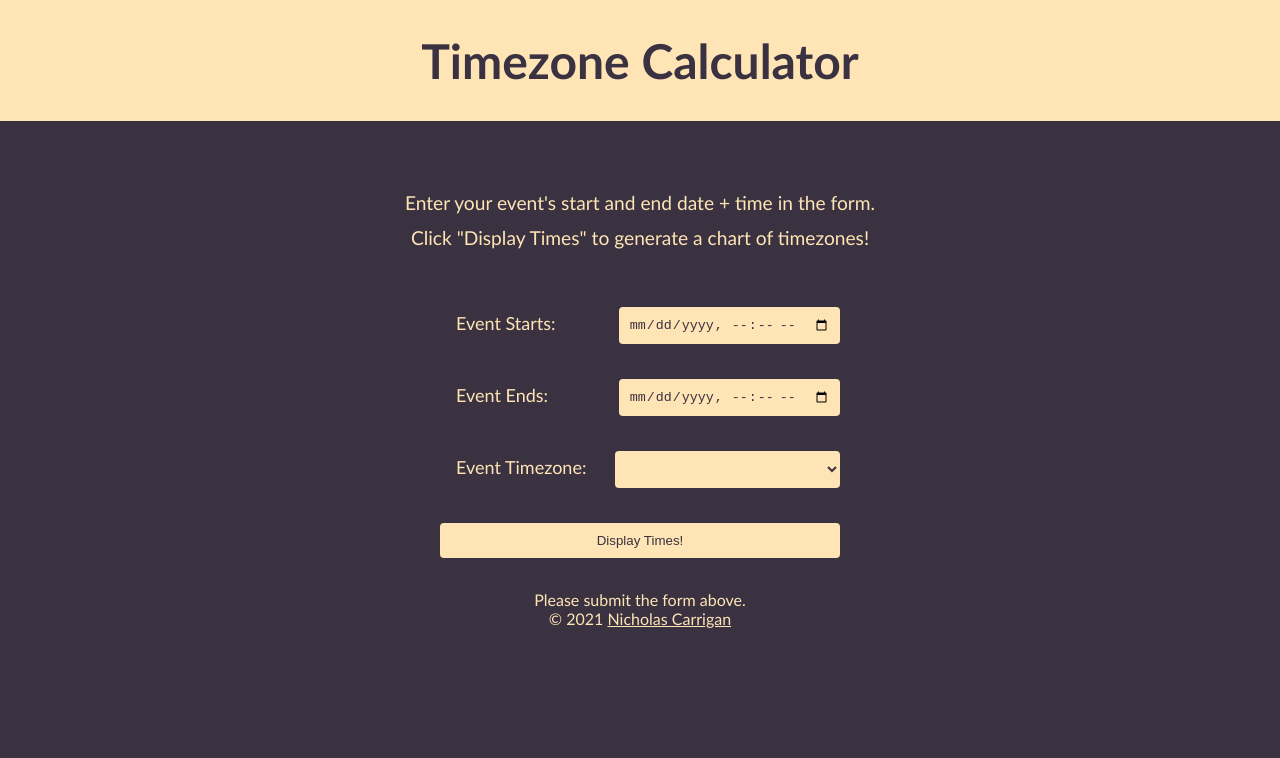
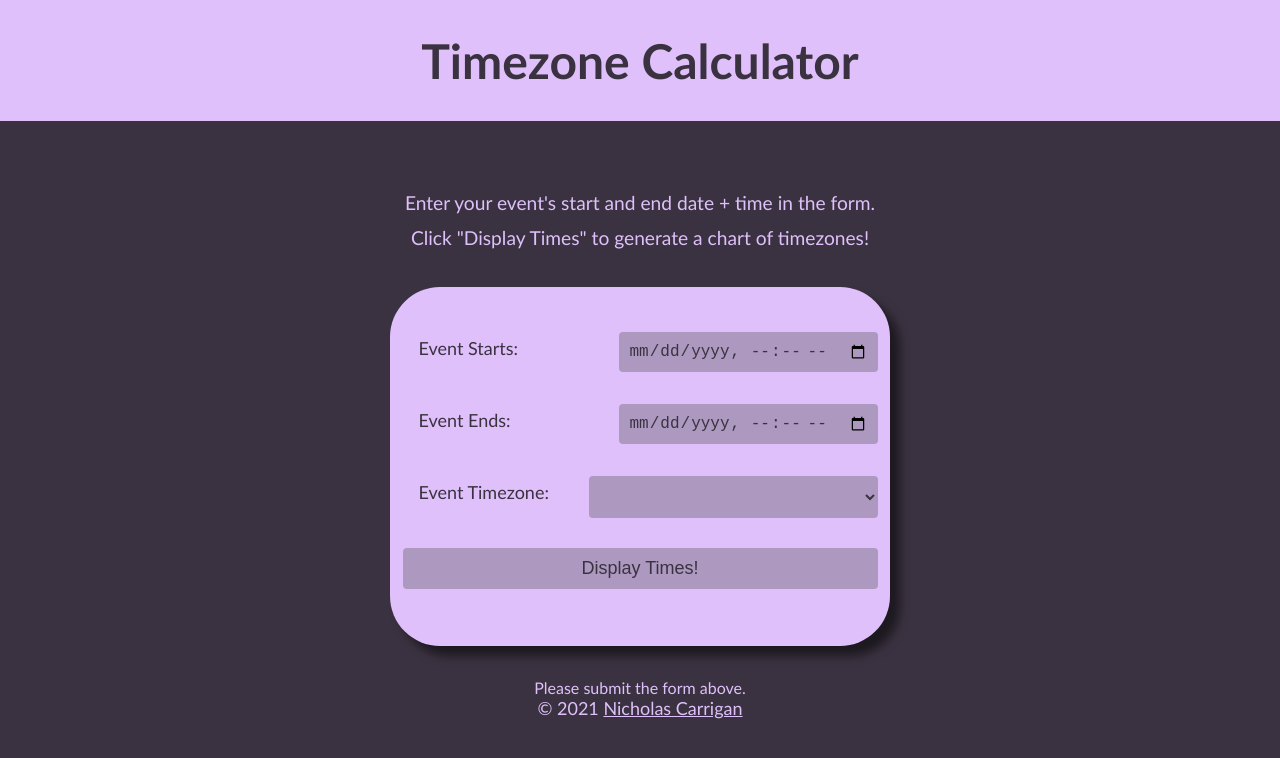
Before and after one commit to nhcarrigan/timezone-chart, an Angular app: page / in a window 1280 px wide. Shown: the top 758 px of the page. Built offline with nearby package versions, Linux system fonts and the light colour scheme.

Commit message:
feat: styling
Reverts the yellow colour (too harsh on the eyes). Increases the font
size of many elements. Adds a card appearance to the form. Darkens the
input and button elements.

Signed-off-by: nhcarrigan <nhcarrigan@gmail.com>

```diff
--- a/src/app/app.component.css
+++ b/src/app/app.component.css
@@ -1,13 +1,17 @@
-.header{
+.header {
   padding: 2rem;
- background-color: moccasin;
+  background-color: #dfc0fa;
   color: #3a3240;
   margin-bottom: 2rem;
   text-align: center;
- font-size: 3rem ;
+  font-size: 3rem;
 }
-#info{
+#info {
   font-size: larger;
   line-height: 35px;
   margin: 4rem auto 2rem auto;
 }
+
+footer {
+  font-size: large;
+}
--- a/src/app/app.component.html
+++ b/src/app/app.component.html
@@ -1,5 +1,8 @@
 <h1 class="header">Timezone Calculator</h1>
-<div id="info"><p>Enter your event's start and end date + time in the form.</p><p>Click "Display Times" to generate a chart of timezones!</p></div>
+<div id="info">
+  <p>Enter your event's start and end date + time in the form.</p>
+  <p>Click "Display Times" to generate a chart of timezones!</p>
+</div>
 <app-form></app-form>
 <footer>
   <p>&copy; 2021 <a href="https://www.nhcarrigan.com">Nicholas Carrigan</a></p>
--- a/src/app/form/form.component.css
+++ b/src/app/form/form.component.css
@@ -2,21 +2,34 @@ input,
 select,
 button {
   color: #3a3240;
-  background-color: moccasin;
+  background-color: #ad99bf;
   border: none;
   padding: 10px;
   border-radius: 4px;
   margin-top: 1.25rem;
   float: right;
+  font-size: large;
+  cursor: pointer;
+}
+
+.form-container {
+  max-width: 500px;
+  margin: auto;
+  background-color: #dfc0fa;
+  padding-bottom: 2rem;
+  border-radius: 50px;
+  box-shadow: 10px 10px 10px rgba(0, 0, 0, 0.5);
+  margin-bottom: 2rem;
 }
 
 form {
   display: flex;
   justify-content: space-between;
+  align-content: space-between;
   flex-direction: column;
-  max-width: 400px;
+  max-width: 475px;
   margin: auto;
-  margin-bottom: 2rem;
+  padding: 25px 0px;
 }
 
 #final {
@@ -34,8 +47,18 @@ label {
   line-height: 2.5rem;
   margin: 1rem;
   float: left;
+  color: #3a3240;
 }
 
 #final > p {
   margin: 10px auto;
 }
+
+@media (max-width: 500px) {
+  label,
+  input,
+  select,
+  button {
+    font-size: medium;
+  }
+}
--- a/src/app/form/form.component.html
+++ b/src/app/form/form.component.html
@@ -1,13 +1,25 @@
-<div>
-  <form (ngSubmit)="onSubmit(form.value)" #form='ngForm'>
+<div class="form-container">
+  <form (ngSubmit)="onSubmit(form.value)" #form="ngForm">
     <p>
       <label for="startTime">Event Starts:</label>
-      <input id="startTime" name="startTime" type="datetime-local" ngModel required/>
+      <input
+        id="startTime"
+        name="startTime"
+        type="datetime-local"
+        ngModel
+        required
+      />
     </p>
 
     <p>
       <label for="endTime">Event Ends:</label>
-      <input id="endTime" name="endTime" type="datetime-local" ngModel required/>
+      <input
+        id="endTime"
+        name="endTime"
+        type="datetime-local"
+        ngModel
+        required
+      />
     </p>
 
     <p>
@@ -23,9 +35,12 @@
 </div>
 
 <div class="error-box">
-  <span *ngIf='error'>{{error}}</span>
+  <span *ngIf="error">{{ error }}</span>
 </div>
 
-<div *ngIf='submitted' id="final">
-  <p>This event starts on:</p><p>{{start.toString()}}</p><p>and ends on</p><p>{{end.toString()}}</p>
+<div *ngIf="submitted" id="final">
+  <p>This event starts on:</p>
+  <p>{{ start.toString() }}</p>
+  <p>and ends on</p>
+  <p>{{ end.toString() }}</p>
 </div>
--- a/src/styles.css
+++ b/src/styles.css
@@ -7,10 +7,10 @@
 body {
   text-align: center;
   background-color: #3a3240;
-  color: moccasin;
+  color: #dfc0fa;
   font-family: 'Trebuchet MS', 'Lucida Sans Unicode', 'Lucida Grande', 'Lucida Sans', Arial, sans-serif;
 }
 
 a {
-  color: moccasin;
+  color:#dfc0fa;
 }
```
Lines whose indentation alone changed are shown as unchanged.
